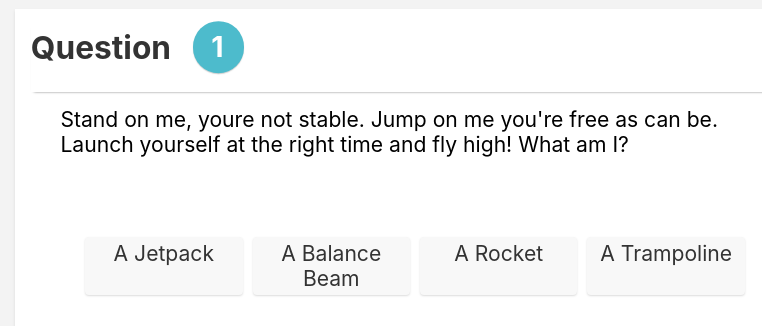
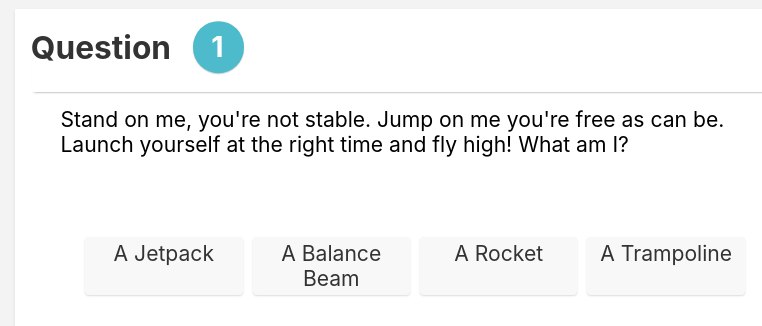
Before and after one commit to evanchristians/php-quiz, a PHP site: page / in a window 1280 px wide. Shown: the part 159-485 px from the top of the page, without its empty margins (225-987 px from the left). Run offline with PHP 8.4, Linux system fonts and the light colour scheme.

Commit message:
Fixed Spelling Mistake

```diff
--- a/index.php
+++ b/index.php
@@ -18,7 +18,7 @@
 <?php
 	$quizPieces = array(
 
-		array('q' => 'Stand on me, youre not stable. Jump on me you\'re free as can be. Launch yourself at the right time and fly high! What am I?', 'a jetpack', 'a balance beam', 'a rocket', 'a trampoline'),
+		array('q' => 'Stand on me, you\'re not stable. Jump on me you\'re free as can be. Launch yourself at the right time and fly high! What am I?', 'a jetpack', 'a balance beam', 'a rocket', 'a trampoline'),
 		array('q' => 'I have eighty-eight keys, but cannot open a single door. What am I?', 'a fingerprint', 'a piano', 'a padlock', 'rubik\'s cube'),
 		array('q' => 'I get smaller every time I take a bath. What am I?', 'skin', 'soap', 'hair', 'a mirror'),
 		array('q' => 'It\'s got twists and turns, but has no curves. Twist it to fix it, turn it to ruin it. What is it?', 'spoon', 'ruler', 'fork', 'rubik\'s cube'),
```
